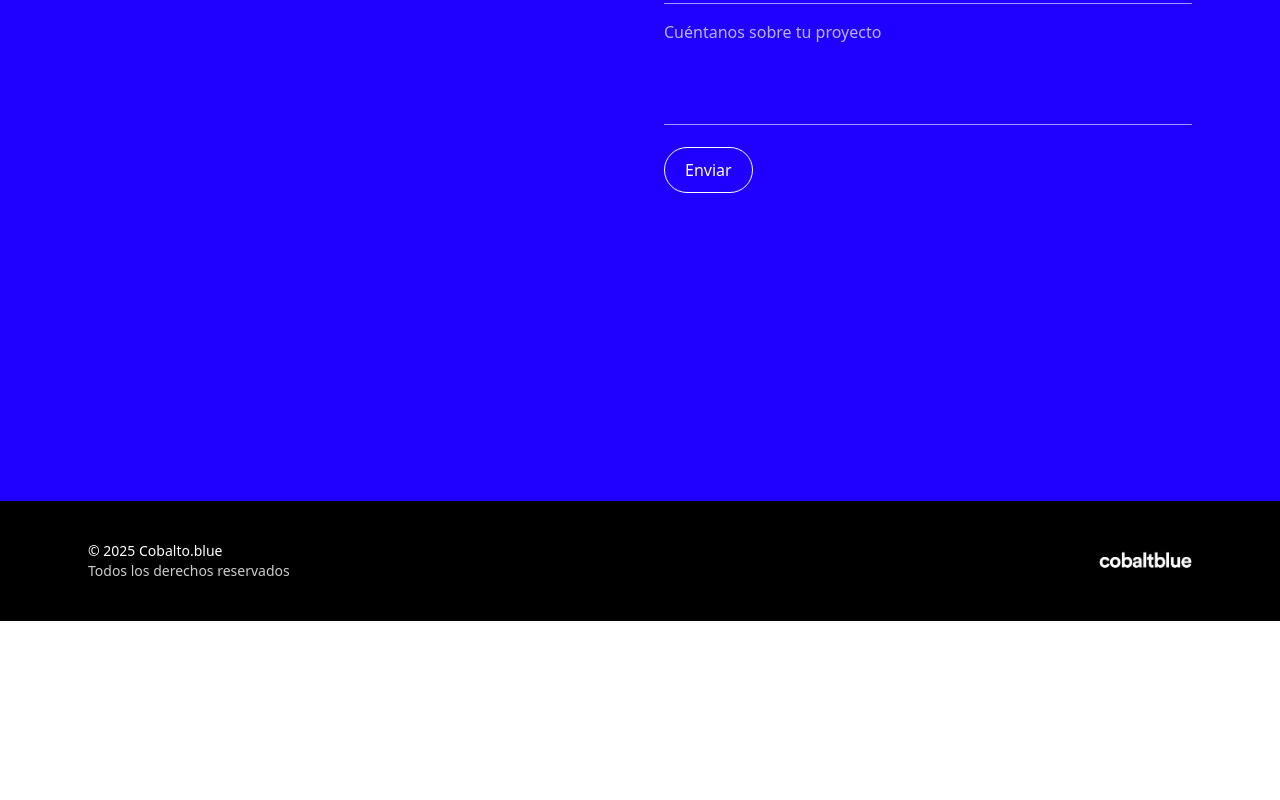
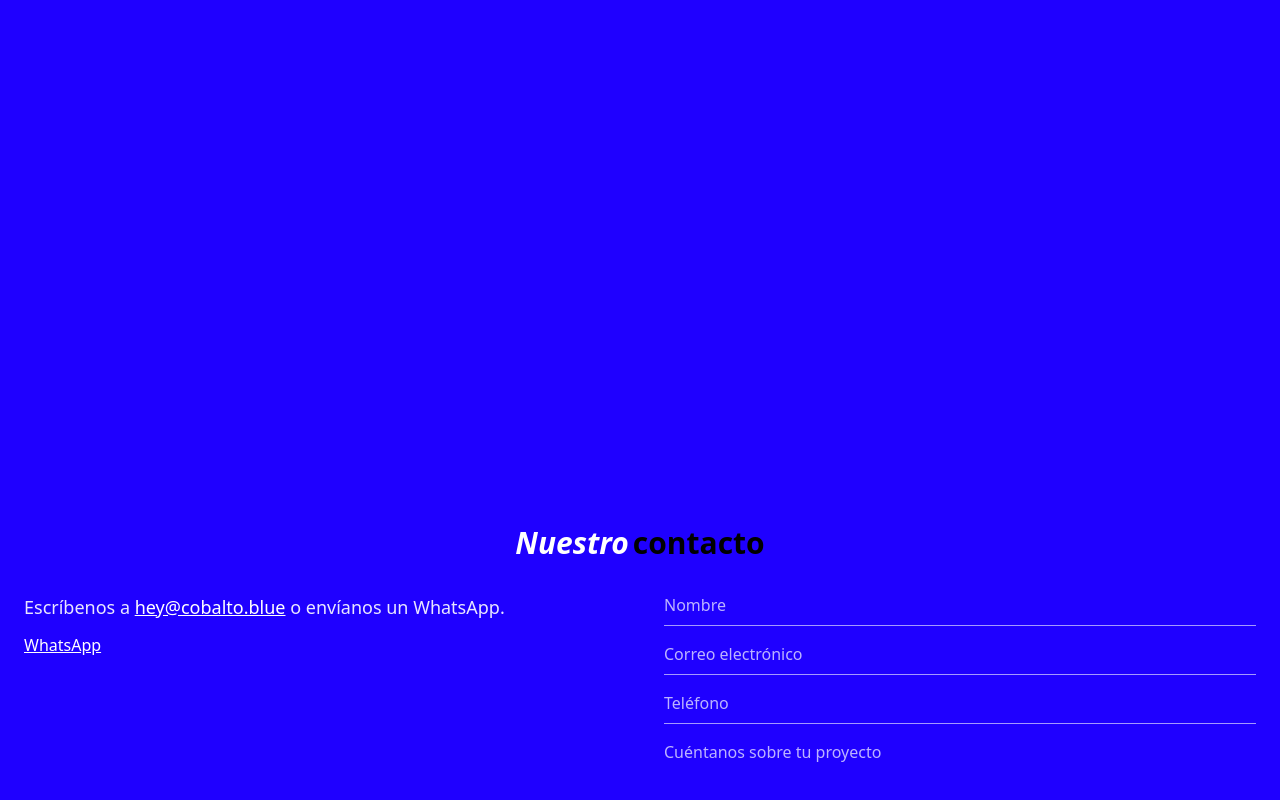
Before and after one commit to Rodrigoloh/cobalto-blue, a Next.js app: page / in a window 1280 px wide. Shown: the part 3702-4502 px from the top of the page. Before the commit the page ends 4323 px from the top, so only its background shows below. Built offline with nearby package versions, Linux system fonts and the light colour scheme.

Commit message:
nosotros: make services, process and contact equal-height overlay sections above sticky parallax; remove separate SectionContacto from home

```diff
--- a/app/page.tsx
+++ b/app/page.tsx
@@ -1,6 +1,5 @@
 import HeroClean from '@/components/HeroClean'
 import SectionNosotros from '@/components/SectionNosotros'
-import SectionContacto from '@/components/SectionContacto'
 import FooterClean from '@/components/FooterClean'
 
 export default function Page(){
@@ -8,7 +7,6 @@ export default function Page(){
     <div className="wrapper">
       <HeroClean />
       <SectionNosotros />
-      <SectionContacto />
       <FooterClean />
     </div>
   )
--- a/components/SectionNosotros.tsx
+++ b/components/SectionNosotros.tsx
@@ -51,15 +51,15 @@ export default function SectionNosotros(){
       </div>
 
       {/* B. Imagen sticky (efecto cover mientras el contenido sube) */}
-      <div className="relative h-[140vh] md:h-[180vh]">
+      <div className="relative h-[320vh] md:h-[340vh]">
         <div className="sticky top-0 h-screen z-0">
           <img src="/nosotros/parallax.jpg" alt="Parallax" className="w-full h-full object-cover" />
         </div>
       </div>
 
-      {/* C. Banner servicios */}
+      {/* C. Banner servicios (overlay 1) */}
       <div className="relative z-10 bg-white -mt-[100vh] border-b border-neutral-200">
-        <div className="mx-auto max-w-7xl px-6 pt-[72vh] md:pt-[84vh] pb-12 md:pb-16">
+        <div className="mx-auto max-w-7xl px-6 pt-[76vh] md:pt-[80vh] pb-12 md:pb-16">
           <h3 className="text-center text-2xl md:text-3xl font-semibold">
             <span className="italic mr-1 text-[#1F00FF]">Nuestros</span> servicios
           </h3>
@@ -69,11 +69,11 @@ export default function SectionNosotros(){
         </div>
       </div>
 
-      {/* D. Proceso (banner negro) */}
-      <div className="bg-black text-white">
-        <div className="mx-auto max-w-7xl px-6 py-20">
+      {/* D. Proceso (overlay 2) */}
+      <div className="relative z-10 -mt-[100vh] bg-black text-white">
+        <div className="mx-auto max-w-7xl px-6 pt-[76vh] md:pt-[80vh] pb-12 md:pb-16">
           <h3 className="text-center text-2xl md:text-3xl font-semibold"><span className="italic mr-1 text-[#1F00FF]">Nuestro</span> proceso</h3>
-          <div className="mt-12 grid grid-cols-1 sm:grid-cols-2 lg:grid-cols-4 gap-10">
+          <div className="mt-10 grid grid-cols-1 sm:grid-cols-2 lg:grid-cols-4 gap-10">
             {PROCESS_STEPS.map((st, idx) => (
               <div key={st.title}>
                 <div className="text-[#1F00FF] text-sm mb-2">{String(idx + 1).padStart(2, '0')}</div>
@@ -85,7 +85,43 @@ export default function SectionNosotros(){
         </div>
       </div>
 
-      {/* E. Nuestro equipo (oculto) */}
+      {/* E. Contacto (overlay 3) */}
+      <div id="contacto" className="relative z-10 -mt-[100vh] bg-[#1F00FF] text-white">
+        <div className="mx-auto max-w-7xl px-6 pt-[76vh] md:pt-[80vh] pb-12 md:pb-16">
+          <h3 className="text-center text-2xl md:text-3xl font-semibold">
+            <span className="italic mr-1 text-white">Nuestro</span>
+            <span className="text-black">contacto</span>
+          </h3>
+          <div className="mt-8 grid md:grid-cols-2 gap-12 items-start">
+            <div>
+              <p className="text-lg text-white/90">
+                Escríbenos a {' '}
+                <a className="underline text-white" href="mailto:hey@cobalto.blue">hey@cobalto.blue</a>
+                {' '}o envíanos un WhatsApp.
+              </p>
+              <p className="mt-3 text-white/90">
+                <a
+                  href="https://wa.me/524422009964?text=Hola! Me interesa conocer más sobre los servicios de Cobalto.blue"
+                  target="_blank"
+                  rel="noopener noreferrer"
+                  className="inline-flex items-center gap-2 text-white underline"
+                >
+                  WhatsApp
+                </a>
+              </p>
+            </div>
+            <form className="space-y-4" onSubmit={(e)=>e.preventDefault()}>
+              <input className="w-full bg-transparent border-b border-white/60 pb-2 text-white placeholder-white/70 focus:outline-none focus:border-white" placeholder="Nombre" />
+              <input className="w-full bg-transparent border-b border-white/60 pb-2 text-white placeholder-white/70 focus:outline-none focus:border-white" placeholder="Correo electrónico" type="email" />
+              <input className="w-full bg-transparent border-b border-white/60 pb-2 text-white placeholder-white/70 focus:outline-none focus:border-white" placeholder="Teléfono" />
+              <textarea className="w-full bg-transparent border-b border-white/60 pb-2 text-white placeholder-white/70 focus:outline-none focus:border-white resize-none" placeholder="Cuéntanos sobre tu proyecto" rows={4} />
+              <button className="rounded-full border border-white px-5 py-2.5 text-white hover:bg-white hover:text-[#1F00FF] transition">Enviar</button>
+            </form>
+          </div>
+        </div>
+      </div>
+
+      {/* F. Nuestro equipo (oculto) */}
     </section>
   )
 }
```
